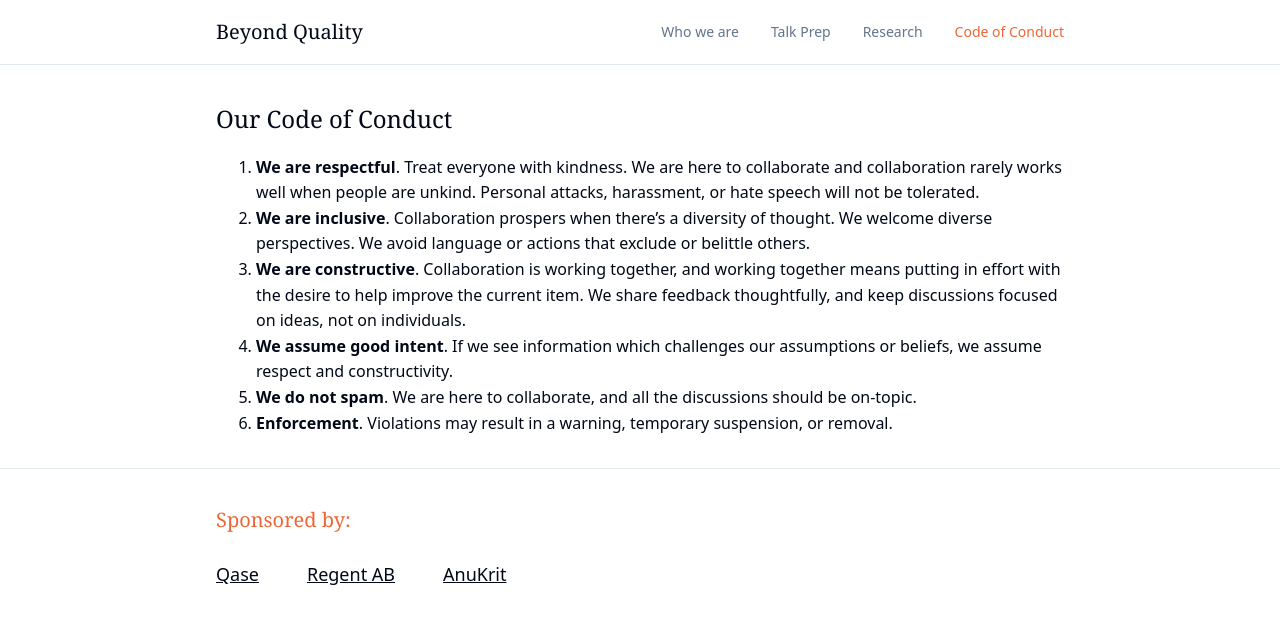
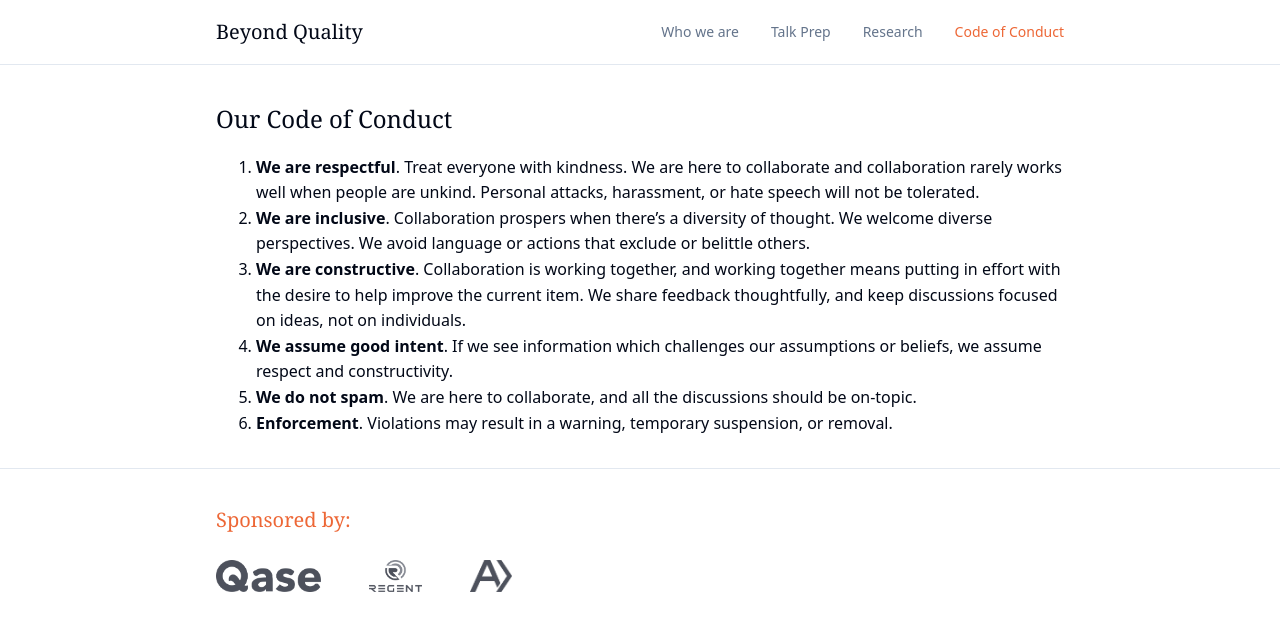
Before and after one commit to BeyondQuality/beyondquality, a Jekyll site: the page built from coc.md, in a window 1280 px wide. Shown: the top 631 px of the page. Built offline with Jekyll 4.4.1, drawn with Linux system fonts in a browser that asks for light colours; our own code applies the rules of GitHub Pages for plain Markdown files.

Commit message:
replaced textual logos with images

```diff
--- a/_layouts/default.html
+++ b/_layouts/default.html
@@ -53,9 +53,9 @@
       <div class="footer-container">
         <h2 class="footer-title">Sponsored by:</h2>
         <div class="footer-sponsors">
-          <div class="sponsor"><a target="_blank" href="https://qase.io">Qase</a></div>
-          <div class="sponsor"><a target="_blank" href="https://regent.se">Regent AB</a></div>
-          <div class="sponsor"><a target="_blank" href="https://anukrit.de">AnuKrit</a></div>
+          <div class="sponsor"><a target="_blank" href="https://qase.io"><img src="/assets/images/qase_logo.png" alt="Qase" class="sponsor-logo"></a></div>
+          <div class="sponsor"><a target="_blank" href="https://regent.se"><img src="/assets/images/regent_logo.png" alt="Regent AB" class="sponsor-logo"></a></div>
+          <div class="sponsor"><a target="_blank" href="https://anukrit.de"><img src="/assets/images/anukrit_logo.png" alt="AnuKrit" class="sponsor-logo"></a></div>
         </div>
       </div>
     </footer>
--- a/assets/css/custom.css
+++ b/assets/css/custom.css
@@ -317,6 +317,18 @@ a:hover {
   color: hsl(var(--foreground));
 }
 
+.sponsor-logo {
+  height: 2rem;
+  width: auto;
+  max-width: 120px;
+  opacity: 0.7;
+  transition: opacity 0.3s ease;
+}
+
+.sponsor-logo:hover {
+  opacity: 1;
+}
+
 /* GitHub Discussions Integration */
 #github-discussions {
   margin-top: 1rem;
```
Also changed, not shown: assets/images/anukrit_logo.png (added), assets/images/qase_logo.png (added), assets/images/regent_logo.png (added).
